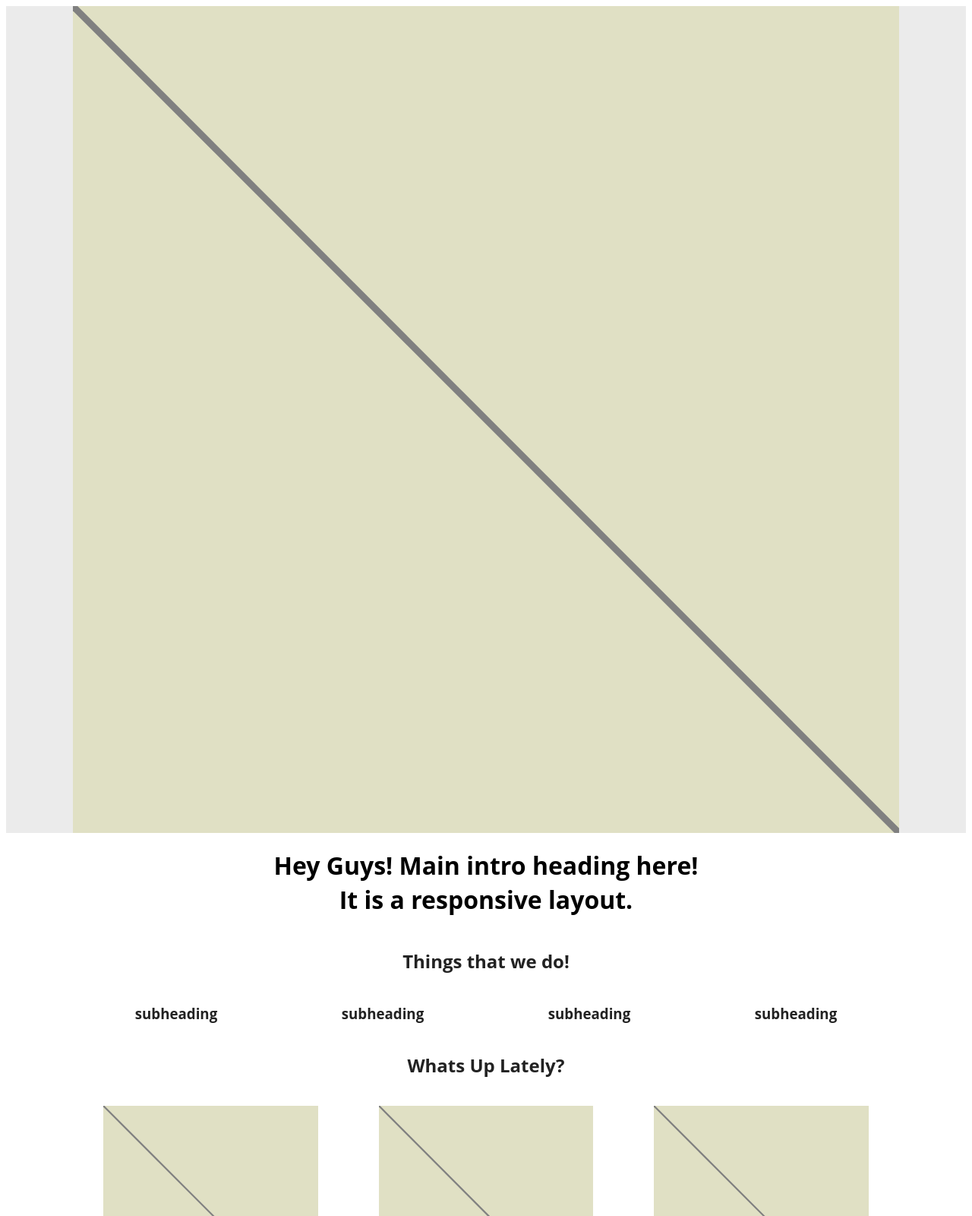
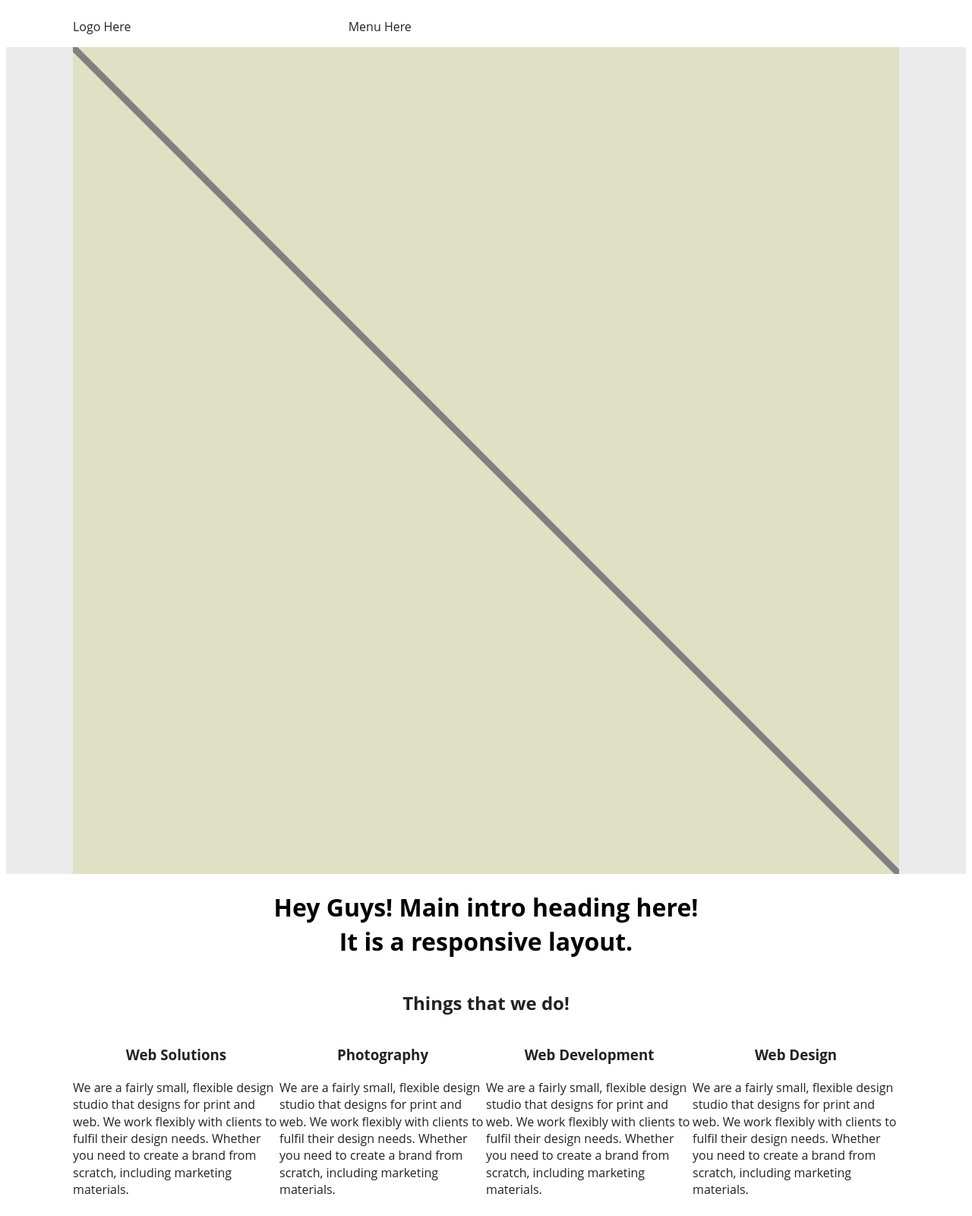
Before and after one commit to Pho86/metrolics, a website built with Parcel: page index_2.html in a window 1280 px wide. Shown: the top 1600 px of the page at 76% size. Built offline with nearby package versions, Linux system fonts and the light colour scheme.

Commit message:
hidden functions added/small html edits

```diff
--- a/css/main1.css
+++ b/css/main1.css
@@ -96,18 +96,30 @@
     /* ==========================================================================
      Layout
      ========================================================================== */
+
+
      .heading {
         text-align: center;
     }
 
+    .row {
+        display: grid;
+    }
 
     /* Small only */
-    @media screen and (max-width: 39.9375em) {}
+    @media screen and (max-width: 39.9375em) {
+
+        .s-hide{
+            display: none;
+        }
+
+    }
+
+
     /* Medium and up */
     @media screen and (min-width: 40em) {
 
         .row{
-            display: grid;
             width: 85vw;
             max-width: 70rem;
             margin: 0 auto;
@@ -129,6 +141,10 @@
             grid-template-columns: repeat(6, 1fr);
         }
 
+        .m-1-2 {
+            grid-template-columns: 1fr 2fr;
+        }
+
         .span-full {
             grid-column-start: 1;
             grid-column-end: -1;
@@ -142,6 +158,10 @@
     /* Medium only */
     @media screen and (min-width: 40em) and
     (max-width: 63.9375em) {
+
+        .m-hide {
+            display: none;
+        }
 
         .special-project {
             grid-column-start: 1;
@@ -168,10 +188,22 @@
             grid-template-columns: repeat(6, 1fr);
         }
 
+        .l-hide {
+
+            display: none;
+        }
+
     }
     /* Large only */
     @media screen and (min-width: 64em) and
-(max-width: 74.9375em) {}
+    (max-width: 74.9375em) {
+
+            .l-hide {
+
+                display: none;
+            }
+
+    }
 
 
     /* ==========================================================================
@@ -190,6 +222,7 @@
     }
     .page_footer {
         background-color: #16242f;
+        color: white;
     }
 
 
--- a/index_2.html
+++ b/index_2.html
@@ -24,10 +24,20 @@
 
 <body class="page page-home">
   <header class="page_header">
-    <div class="row"></div>
+    <div class="row m-1-2">
+      <nav class="mobile-nav m-hide l-hide">
+        Mobile
+      </nav>
+      <div class="column">
+          <p>Logo Here</p>
+      </div>
+      <div class="column main-nav">
+          <p>Menu Here</p>
+      </div>
+    </div>
   </header>
 
-  <div class="page_slider">
+  <div class="page_slider s-hide">
     <div class="row">
       <div class="column">
         <img src="img/placeholder.svg" alt="slider placeholder">
@@ -52,16 +62,40 @@
         </h2>
       </div>
       <div class="column">
-        <h3 class="heading">subheading</h3>
+        <h3 class="heading">Web Solutions</h3>
+        <p>
+          We are a fairly small, flexible design studio that designs for print
+          and web. We work flexibly with clients to fulfil their design needs.
+          Whether you need to create a brand from scratch, including marketing
+          materials.
+        </p>
       </div>
       <div class="column">
-        <h3 class="heading">subheading</h3>
+        <h3 class="heading">Photography</h3>
+        <p>
+          We are a fairly small, flexible design studio that designs for print
+          and web. We work flexibly with clients to fulfil their design needs.
+          Whether you need to create a brand from scratch, including marketing
+          materials.
+        </p>
       </div>
       <div class="column">
-        <h3 class="heading">subheading</h3>
+        <h3 class="heading">Web Development</h3>
+        <p>
+          We are a fairly small, flexible design studio that designs for print
+          and web. We work flexibly with clients to fulfil their design needs.
+          Whether you need to create a brand from scratch, including marketing
+          materials.
+        </p>
       </div>
       <div class="column">
-        <h3 class="heading">subheading</h3>
+        <h3 class="heading">Web Design</h3>
+        <p>
+          We are a fairly small, flexible design studio that designs for print
+          and web. We work flexibly with clients to fulfil their design needs.
+          Whether you need to create a brand from scratch, including marketing
+          materials.
+        </p>
       </div>
     </div>
   </section>
```
Lines whose indentation alone changed are shown as unchanged.
